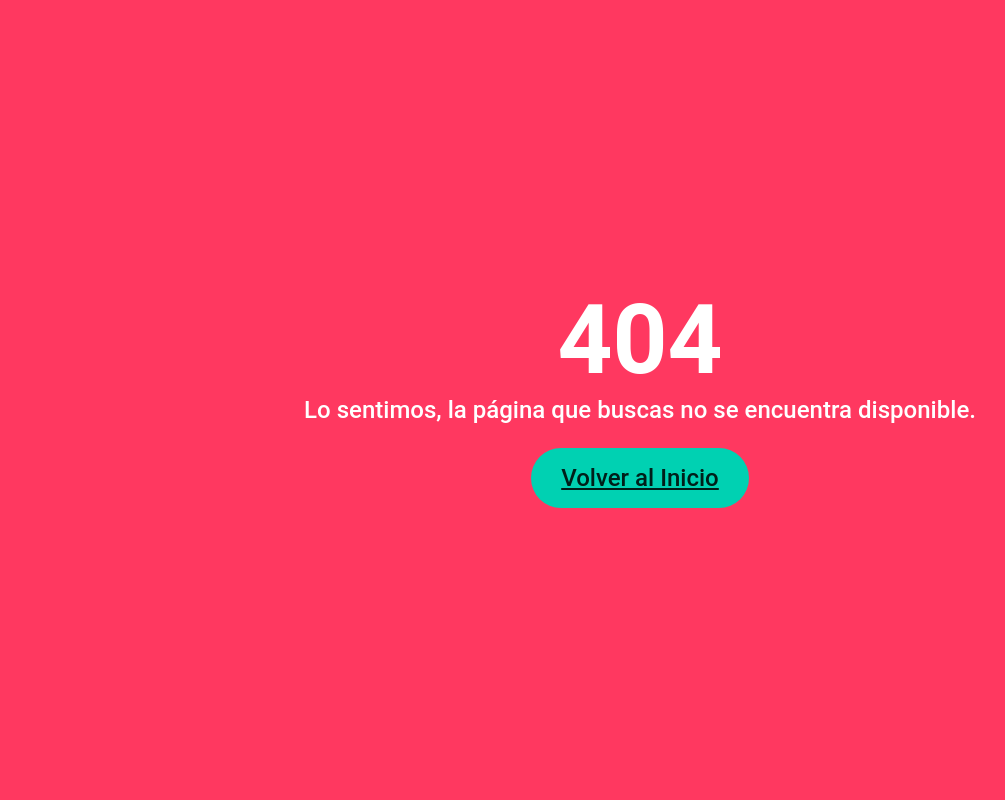
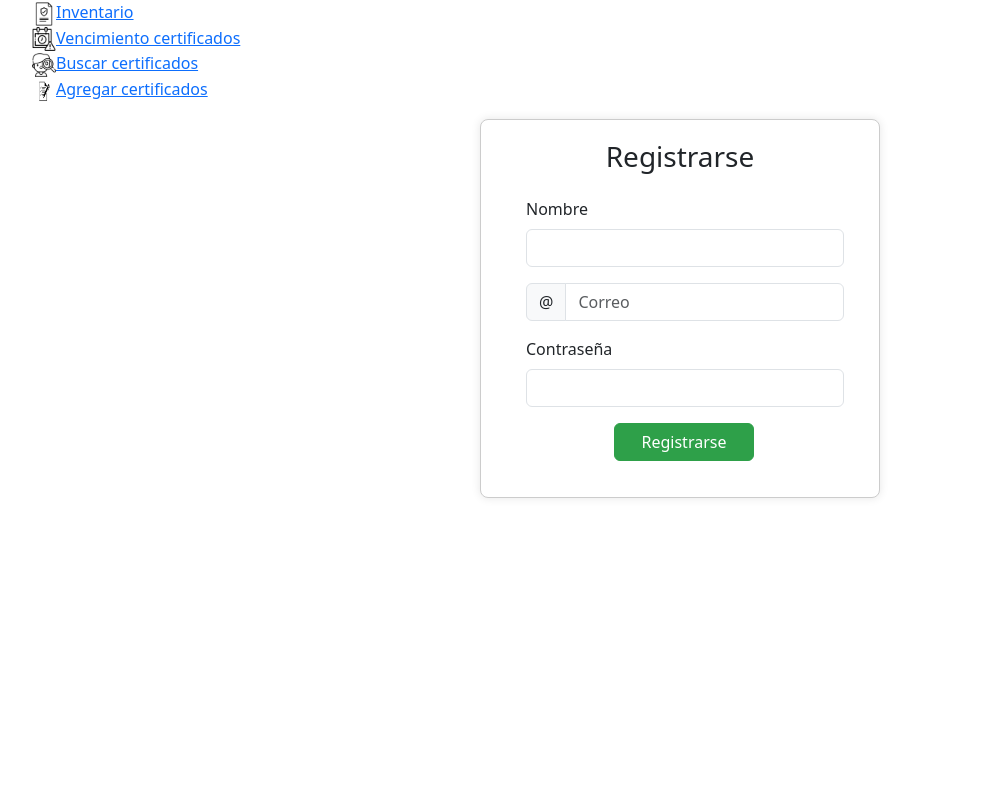
Before and after one commit to Mdimate/proyecto_bp, a PHP site: page /Proyecto_bp/registrarse/ in a window 1280 px wide. Shown: the whole page, without its empty margins (0-1005 px from the left). Run offline with PHP 8.4, Linux system fonts and the light colour scheme; some libraries are stand-ins or nearby versions.

Commit message:
Registro de usuarios

```diff
--- /dev/null
+++ b/app/controllers/loginController.php
@@ -0,0 +1,42 @@
+<?php
+    namespace app\controllers;
+    use app\models\mainModel;
+
+    class loginController extends mainModel{
+        #Controlador iniciar sesion
+
+        public function iniciarSesionControlador(){
+            #Almacenar datos
+            $usuario=$this->limpiarCadena($_POST['login_usuario']);
+            $clave=$this->limpiarCadena($_POST['login_clave']);
+
+            #verificando campos obligatorios
+
+            if ($usuario == "" || $clave == "") {
+                echo "
+                <script>
+                    Swal.fire({
+                    icon: 'error',
+                    title: 'Ocurrio un error inesperado',
+                    text: 'No ha llenado los campos obligatorios',
+                    confirmButtonText: 'Aceptar'
+                    });
+                </script>
+                ";
+            }else{
+                # Verificar integridad de datos
+            if (!$this->verificarDatos("[a-zA-ZáéíóúÁÉÍÓÚñÑ ]{3,100}", $usuario)) {
+                $alerta = [
+                    "tipo" => "simple",
+                    "titulo" => "Ocurrió un error inesperado",
+                    "texto" => "El nombre no coincide con el formato solicitado",
+                    "icono" => "error"
+                ];
+                echo json_encode($alerta);
+                exit();
+            }
+
+            }
+        }
+    }
+?>
--- a/app/models/viewsModel.php
+++ b/app/models/viewsModel.php
@@ -4,7 +4,7 @@
     class viewsModel{
         protected function obtenerVistasModelo($vista){
 
-            $listaBlanca=["dashboard","inventario","vencimiento","buscar","agregar"];
+            $listaBlanca=["dashboard","inventario","vencimiento","buscar","agregar","registrarse"];
             if(in_array($vista, $listaBlanca)){
 				if(is_file("./app/views/content/".$vista."-view.php")){
 					$contenido="./app/views/content/".$vista."-view.php";
--- /dev/null
+++ b/app/views/content/registrarse-view.php
@@ -0,0 +1,27 @@
+<link rel="stylesheet" type="text/css" href="<?php echo APP_URL; ?>app/views/css/registrarse.css">
+
+<form class="FormularioAjax" action="<?php echo APP_URL; ?>app/ajax/usuarioAjax.php" method="POST" autocomplete="off" enctype="multipart/form-data" >
+		<input type="hidden" name="modulo_usuario" value="registrar">
+<div class="card" id="tarjeta">
+<p class="h3" id="titulo">Registrarse</p>
+    <div class="card-body" id="formulario">
+<form>
+    <div class="mb-3">
+    <label for="exampleInputEmail1" class="form-label">Nombre</label>
+    <input type="text" class="form-control" id="exampleInputEmail1" aria-describedby="emailHelp" name="usuario_nombre" pattern="[a-zA-ZáéíóúÁÉÍÓÚñÑ ]{3,40}" maxlength="40" required>
+    </div>
+
+    <div class="input-group mb-3">
+    <span class="input-group-text" id="basic-addon1">@</span>
+    <input type="email" class="form-control" placeholder="Correo" aria-label="Correo" aria-describedby="basic-addon1" name="usuario_email" maxlength="70" required>
+    </div>
+
+    <div class="mb-3">
+    <label for="exampleInputPassword1" class="form-label">Contraseña</label>
+    <input type="password" class="form-control" id="exampleInputPassword1" name="usuario_clave" pattern="[a-zA-Z0-9\$@.\-]{7,100}" maxlength="100" required>
+    </div>
+
+    <button type="submit" class="btn btn-primary" id="boton">Registrarse</button>
+
+</form>
+    </div>
--- /dev/null
+++ b/app/views/css/registrarse.css
@@ -0,0 +1,32 @@
+
+#titulo{
+    text-align: center;
+}
+
+#formulario{
+    width: 350px;
+    margin-left: 10px;
+    display: grid;
+
+}
+#tarjeta{
+
+    display: flex;
+    justify-content: center;
+    align-items: center;
+    width: 100%;
+    max-width: 400px;
+    padding: 20px;
+    background-color: #fff;
+    border: 1px solid #ccc;
+    border-radius: 8px;
+    box-shadow: 0 0 10px rgba(0, 0, 0, 0.1);
+    margin-left: 480px;
+}
+
+#boton{
+    background-color: #2ea049;
+    width: 140px;
+    border-color: #2ea049;
+    margin-left: 88px;
+}
--- a/app/views/inc/head.php
+++ b/app/views/inc/head.php
@@ -1,3 +1,4 @@
+<header>
         <meta charset="UTF-8">
         <meta name="viewport" content="width=device-width, initial-scale=1.0">
         <title><?php echo APP_NAME; ?></title>
@@ -5,3 +6,4 @@
         <link rel="stylesheet" type="text/css" href="<?php echo APP_URL; ?>app/views/css/bootstrap-5.3.3-dist/css/bootstrap.min.css">
         <link rel="stylesheet" href="<?php echo APP_URL;  ?>app/views/css/sweetalert2.min.css">
         <script src="<?php echo APP_URL; ?>app/views/js/sweetalert2.all.min.js"></script>
+</header>
--- a/app/views/inc/navbar.php
+++ b/app/views/inc/navbar.php
@@ -1,3 +1,4 @@
+
 <!DOCTYPE html>
 <html lang="es">
 <head>
--- a/index.php
+++ b/index.php
@@ -4,11 +4,12 @@
     require_once "./app/views/inc/session_start.php";
 
     if(isset($_GET["views"])){
-        $url=explode("/",$_GET["views"]);
-    }else{
-        $url=["login"];
+        $url = explode("/", $_GET["views"]);
+    } else {
+        $url = ["login"];
     }
 
+    $current_view = $url[0];
 ?>
 <!DOCTYPE html>
 <html lang="es">
@@ -18,20 +19,19 @@
 <body>
     <?php
     use app\controllers\viewsController;
-    $viewsController= new viewsController();
-    $vista = $viewsController -> obtenerVistasControlador($url[0]);
+    use app\controllers\loginController;
 
-    if($vista=="login" || $vista=="404"){
+    $insLogin = new loginController();
+    $viewsController = new viewsController();
+    $vista = $viewsController->obtenerVistasControlador($current_view);
+
+    if($vista == "login" || $vista == "404" || $vista == "registrarse"){
         require_once "./app/views/content/".$vista."-view.php";
-
-    }else{
+    } else {
         require_once "./app/views/inc/navbar.php";
         require_once $vista;
-
     }
     require_once "./app/views/inc/script.php";
     ?>
-
-
 </body>
 </html>
```
Also changed, not shown: app/ajax/usuarioAjax.php (added, +18 -0 lines), app/controllers/userController.php (added, +103 -0 lines), app/views/content/login-view.php (+11 -3 lines). Lines whose indentation alone changed are shown as unchanged.
